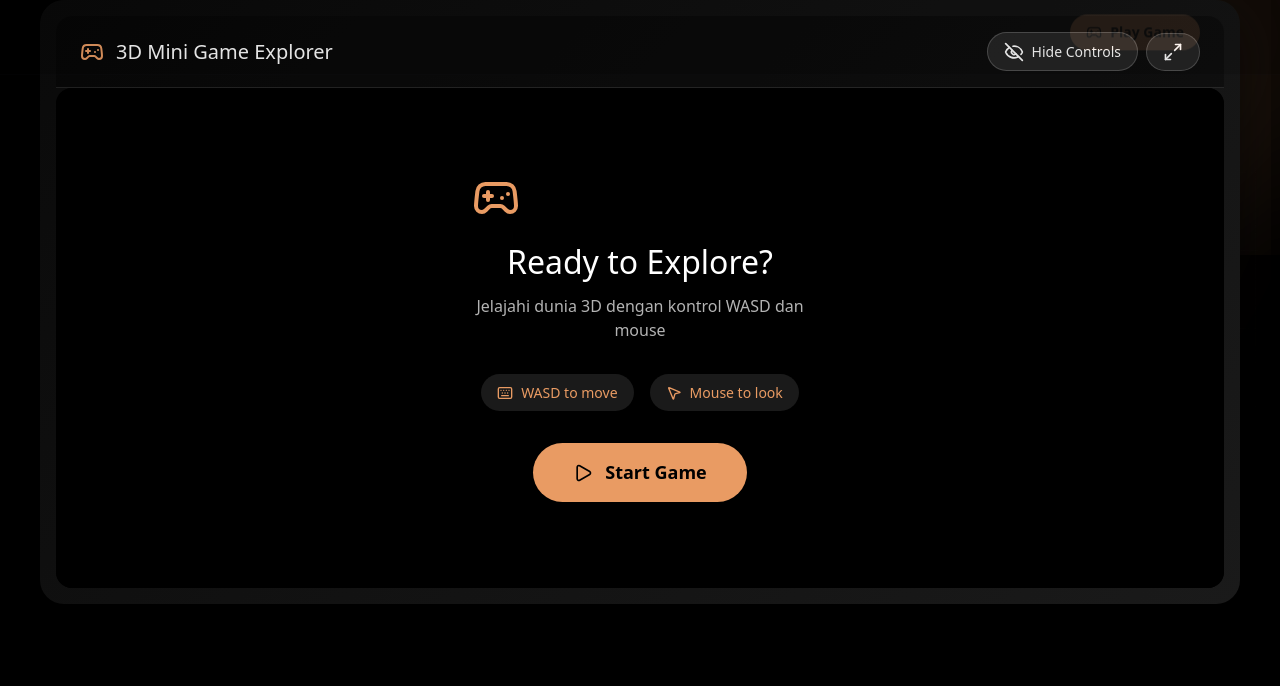
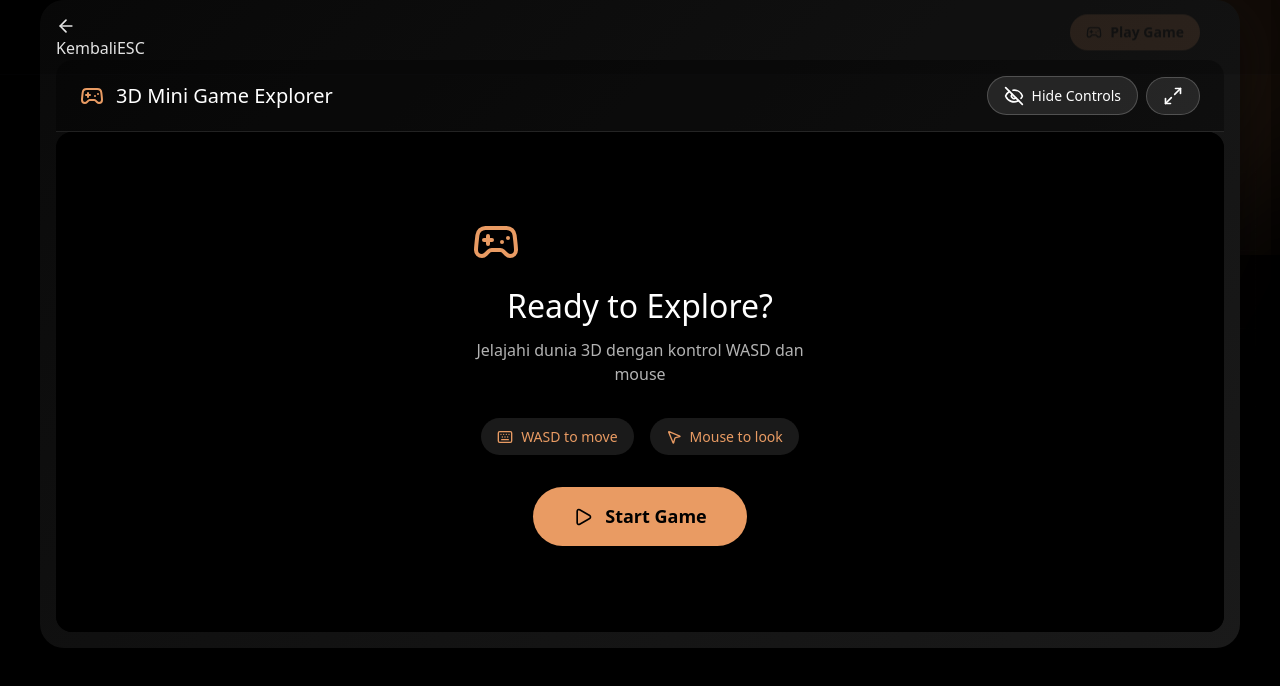
Before and after one commit to Galvinal-227/GAD-Port, a React (Vite) app: page /game in a window 1280 px wide. Shown: the top 686 px of the page. Built offline with nearby package versions, Linux system fonts and the light colour scheme.

Commit message:
Update SplineGame.jsx

```diff
--- a/src/components/SplineGame.jsx
+++ b/src/components/SplineGame.jsx
@@ -14,11 +14,13 @@ import {
   MousePointer2,
   Keyboard,
   Smartphone,
-  Maximize2
+  Maximize2,
+  X,
+  ArrowLeft
 } from 'lucide-react';
 import './SplineGame.css';
 
-const SplineGame = () => {
+const SplineGame = ({ onExit }) => { // Tambahkan prop onExit
   const [isGameActive, setIsGameActive] = useState(false);
   const [isMobile, setIsMobile] = useState(false);
   const [showControls, setShowControls] = useState(true);
@@ -71,6 +73,11 @@ const SplineGame = () => {
           }, 100);
         }
       }
+
+      // Escape untuk keluar game
+      if (key === 'escape' && isGameActive) {
+        handleExit();
+      }
     };
 
     window.addEventListener('keydown', handleKeyDown);
@@ -94,6 +101,16 @@ const SplineGame = () => {
     setShowControls(true);
   };
 
+  // Exit game
+  const handleExit = () => {
+    if (onExit) {
+      onExit();
+    } else {
+      // Fallback jika tidak ada onExit
+      setIsGameActive(false);
+    }
+  };
+
   // Toggle controls info
   const toggleControls = () => {
     setShowControls(!showControls);
@@ -107,6 +124,17 @@ const SplineGame = () => {
 
   return (
     <div className="spline-game-wrapper">
+      {/* Exit Button - Always Visible */}
+      <button
+        className="exit-game-btn"
+        onClick={handleExit}
+        title="Keluar Game (ESC)"
+      >
+        <ArrowLeft size={20} />
+        <span className="exit-text">Kembali</span>
+        <span className="exit-shortcut">ESC</span>
+      </button>
+
       {/* Game Header */}
       <div className="game-header">
         <div className="header-left">
```
